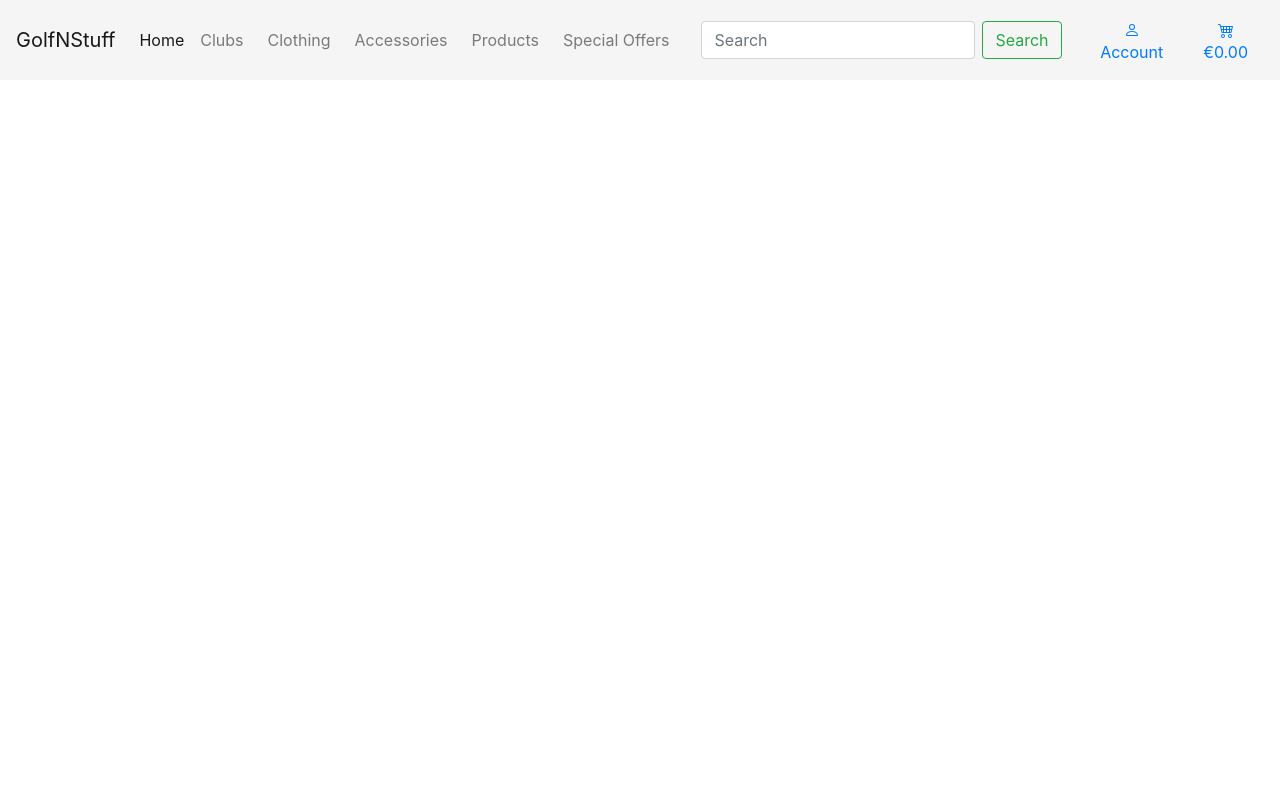
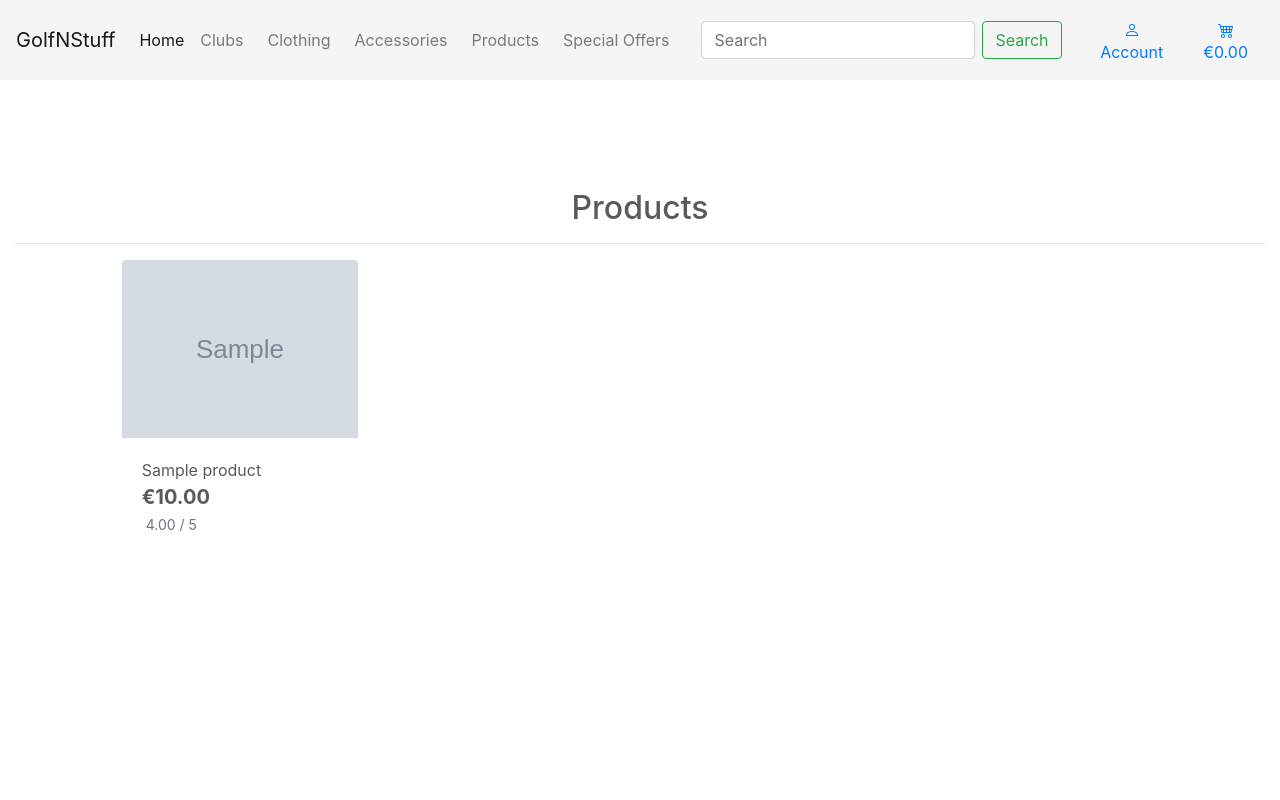
Before and after one commit to firefox35/GolfnStuff, a Django app: page /products/ in a window 1280 px wide. Run offline with Django 3.2, Linux system fonts and the light colour scheme; tables that the repository leaves empty hold one stand-in row (values such as "Sample post"); grey boxes marked "Sample" are stand-in pictures.

Commit message:
Added Product page with items added

```diff
--- a/products/templates/products/products.html
+++ b/products/templates/products/products.html
@@ -10,10 +10,69 @@
 {% endblock %}
 
 {% block content %}
-    <div class="container">
+    <div class="overlay"></div>
+    <div class="container-fluid">
         <div class="row">
-            <div class="col">
-                {{ products }}
+            <div class="col text-center mt-3">
+                <h2 class="logo-font">Products</h2>
+                <hr class="w=50 mb-1">
+            </div>
+        </div>
+        <div class="row">
+            <div class="product-container col-10 offset-1">
+                <div class="row mt-1 mb-2"></div>
+                <div class="row">
+                    {% for product in products %}
+                        <div class="col-sm-6 col-md-6 col-lg-4 col-xl-3">
+                            <div class="card h-100 border-0">
+                                {% if product.image %}
+                                <a href="">
+                                    <img class="card-img-top img-fluid" src="{{ product.image.url }}" alt="{{ product.name }}">
+                                </a>
+                                {% else %}
+                                <a href="">
+                                    <img class="card-img-top img-fluid" src="{{ MEDIA_URL }}noimage.png" alt="{{ product.name }}">
+                                </a>
+                                {% endif %}
+                                <div class="card-body pb-0">
+                                    <p class="mb-0">{{ product.name }}</p>
+                                </div>
+                                <div class="card-footer bg-white pt-0 border-0 text-left">
+                                    <div class="row">
+                                        <div class="col">
+                                            <p class="lead mb-0 text-left font-weight-bold">€{{ product.price }}</p>
+                                            {% if product.rating %}
+                                                <small class="text-muted"><i class="fas fa-star mr-1"></i>{{ product.rating }} / 5</small>
+                                            {% else %}
+                                                <small class="text-muted">No Rating</small>
+                                            {% endif %}
+                                        </div>
+                                    </div>
+                                </div>
+                            </div>
+                        </div>
+                        {% if forloop.counter|divisibleby:1 %}
+                            <div class="col-12 d-sm-none mb-5">
+                                <hr>
+                            </div>
+                        {% endif %}
+                        {% if forloop.counter|divisibleby:2 %}
+                            <div class="col-12 d-none d-sm-block d-md-block d-lg-none mb-5">
+                                <hr>
+                            </div>
+                        {% endif %}
+                        {% if forloop.counter|divisibleby:3 %}
+                            <div class="col-12 d-none d-lg-block d-xl-none mb-5">
+                                <hr>
+                            </div>
+                        {% endif %}
+                        {% if forloop.counter|divisibleby:4 %}
+                            <div class="col-12 d-none d-xl-block mb-5">
+                                <hr>
+                            </div>
+                        {% endif %}
+                    {% endfor %}
+                </div>
             </div>
         </div>
     </div>
--- a/static/css/base.css
+++ b/static/css/base.css
@@ -82,6 +82,19 @@ ul {
     letter-spacing: -.05rem;
   }
 
+  .overlay {
+    height:100%;
+    width: 100%;
+    top: 0;
+    left: 0;
+    position: fixed;
+    background: white;
+    z-index: -1;
+  }
+
+  .logo-font {
+    padding-top: 10%;
+  }
 
   /* RESPONSIVE CSS
   -------------------------------------------------- */
```
Also changed, not shown: media/adidas-traxion-lite.jpg (added), media/footjoy-trousers.jpg (added), media/golf-trolley.jpg (added), media/ping-jacket.jpg (added).
